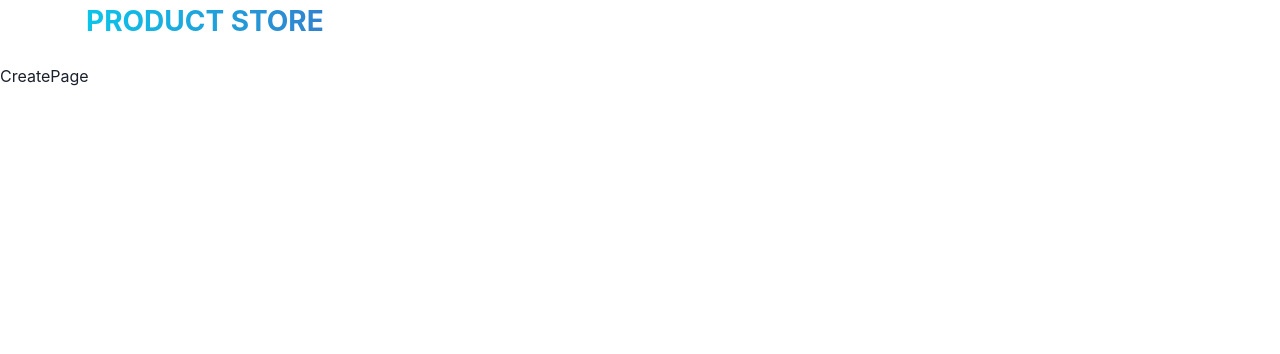
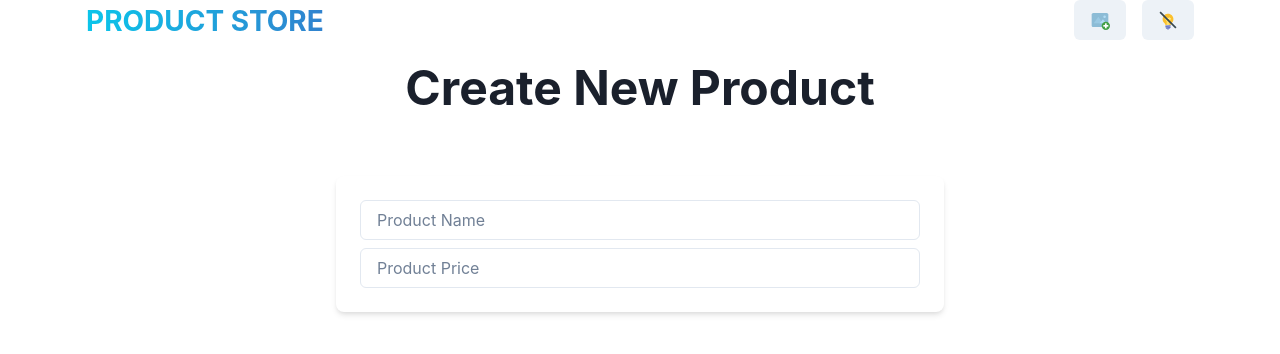
Before and after one commit to MamoonaArshad/mern-crash-course, a React (Vite) app in the folder frontend/: page /create in a window 1280 px wide. Shown: the top 354 px of the page. Built offline with nearby package versions, Linux system fonts and the light colour scheme.

Commit message:
adding the icons and starting the create new product page

```diff
--- a/frontend/package.json
+++ b/frontend/package.json
@@ -16,6 +16,7 @@
     "framer-motion": "^11.8.0",
     "react": "^18.3.1",
     "react-dom": "^18.3.1",
+    "react-icons": "^5.3.0",
     "react-router-dom": "^6.26.2"
   },
   "devDependencies": {
--- a/frontend/src/App.jsx
+++ b/frontend/src/App.jsx
@@ -1,4 +1,4 @@
-import { Box } from '@chakra-ui/react'
+import { Box, useColorModeValue } from '@chakra-ui/react'
 import { Routes, Route } from 'react-router-dom'
 import HomePage from './pages/HomePage';
 import CreatePage from './pages/CreatePage';
@@ -7,7 +7,7 @@ import Navbar from './components/Navbar';
 
 function App() {
   return (
-    <Box minH={"100vh"}>
+    <Box minH={"100vh"} bg={useColorModeValue("gray.10", "gray.900")}>
       <Navbar />
       <Routes>
         <Route path="/" element={<HomePage />} />
--- a/frontend/src/components/Navbar.jsx
+++ b/frontend/src/components/Navbar.jsx
@@ -1,9 +1,11 @@
-import { Container, Flex, Text } from "@chakra-ui/react";
+import { Button, Container, Flex, HStack, Text, useColorMode } from "@chakra-ui/react";
 import { Link } from "react-router-dom";
+import { FcAddImage, FcIdea, FcNoIdea } from "react-icons/fc";
 
 const Navbar = () => {
+  const { colorMode, toggleColorMode} = useColorMode();
   return (
-    <Container maxW={"1140px"} px={4}>
+    <Container maxW={"1140px"} px={4} >
       <Flex
         h={16}
         alignItems={"centre"}
@@ -23,8 +25,23 @@ const Navbar = () => {
         >
           <Link to={"/"}>Product store</Link>
         </Text>
+
+        <HStack spacing={4} alignItems={"centre"}>
+        <Link to={"/create"}>
+          <Button>
+            <FcAddImage fontSize={20} />
+          </Button>
+        </Link>
+
+
+        <Button onClick={toggleColorMode}>
+          {colorMode == 'dark' ? <FcIdea fontSize={20}/> : <FcNoIdea fontSize={20}/> }
+
+        </Button>
+        </HStack>
       </Flex>
-    </Container>
+      </Container>
+
   );
 };
 
--- a/frontend/src/pages/CreatePage.jsx
+++ b/frontend/src/pages/CreatePage.jsx
@@ -1,8 +1,42 @@
-import React from 'react'
+import { Box, Container, Heading, Input, VStack, useColorModeValue } from "@chakra-ui/react";
 
+
+import { useState } from "react"
 const CreatePage = () => {
+  const [newProduct, setNewProduct] = useState({
+    name: "",
+    price: "",
+    image: "",
+  });
   return (
-    <div>CreatePage</div>
+    <Container maxW={"container.sm"}>
+      <VStack spacing={8}>
+        <Heading as={"h1"} size={"2xl"} textAlign={"center"} mb={8}>
+          Create New Product
+        </Heading>
+        <Box
+        w={"full"} bg={useColorModeValue("white", "gray.900")}
+        p={6} rounded={"lg"} shadow={"md"}
+        >
+          <VStack>
+            <Input
+            placeholder="Product Name"
+            value={newProduct.name}
+            name="name"
+            onChange={(e) => setNewProduct({ ...newProduct, name: e.target.value})}
+             />
+            <Input
+             placeholder="Product Price"
+             value={newProduct.price}
+             name="price"
+             onChange={(e) => setNewProduct({ ...newProduct, price: e.target.value})} />
+
+
+          </VStack>
+
+        </Box>
+      </VStack>
+    </Container>
   )
 }
 
```
Also changed, not shown: 1 other file (tests, documents, lock files or other folders).
